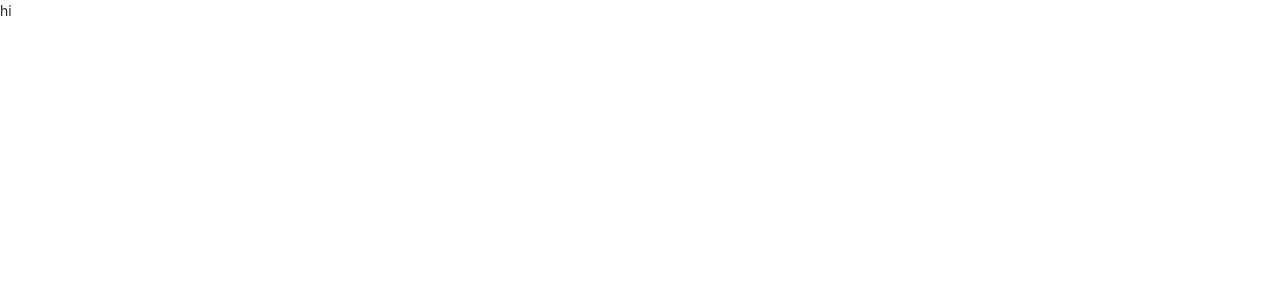
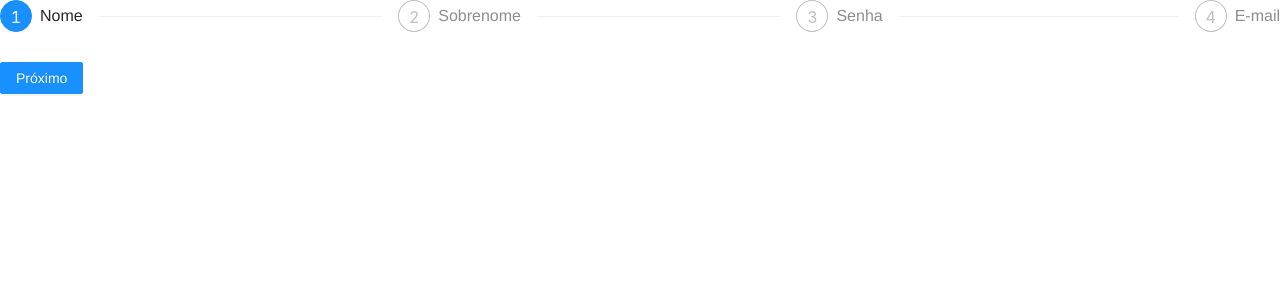
Before and after one commit to Deborarss/registration-page, a React (Create React App) app: page / in a window 1280 px wide. Shown: the top 300 px of the page. Built offline with nearby package versions, Linux system fonts and the light colour scheme.

Commit message:
Implement registration steps

```diff
--- a/package.json
+++ b/package.json
@@ -9,7 +9,9 @@
     "antd": "^4.6.5",
     "react": "^16.13.1",
     "react-dom": "^16.13.1",
-    "react-scripts": "3.4.3"
+    "react-scripts": "3.4.3",
+    "sanitize.css": "^12.0.1",
+    "styled-components": "^5.2.0"
   },
   "scripts": {
     "start": "react-scripts start",
--- a/src/App.js
+++ b/src/App.js
@@ -1,8 +1,16 @@
 import React from "react";
-import "antd/dist/antd.less";
+import "antd/dist/antd.css";
+import "sanitize.css/sanitize.css";
+import GlobalStyle from "./global-styles";
+import RegistrationSteps from "./components/RegistrationSteps";
 
 const App = () => {
-  return <div>hi</div>;
+  return (
+    <>
+      <RegistrationSteps />
+      <GlobalStyle />
+    </>
+  );
 };
 
 export default App;
--- /dev/null
+++ b/src/components/RegistrationSteps/index.js
@@ -0,0 +1,66 @@
+import React from "react";
+import { Steps, Button, message } from "antd";
+
+const { Step } = Steps;
+
+const steps = [
+  {
+    title: "Nome",
+  },
+  {
+    title: "Sobrenome",
+  },
+  {
+    title: "Senha",
+  },
+  {
+    title: "E-mail",
+  },
+];
+
+const RegistrationSteps = () => {
+  const [currentStep, setCurrentStep] = React.useState(0);
+
+  const success = () => {
+    message.success("Processo finalizado com sucesso!");
+  };
+
+  return (
+    <>
+      <Steps current={currentStep}>
+        {steps.map((step) => (
+          <Step key={step.title} title={step.title} />
+        ))}
+      </Steps>
+
+      <div style={{ marginTop: "30px" }}>
+        {currentStep > 0 ? (
+          <Button
+            type="primary"
+            style={{ marginRight: "10px" }}
+            onClick={() => setCurrentStep(currentStep - 1)}
+          >
+            Voltar
+          </Button>
+        ) : (
+          ""
+        )}
+
+        {currentStep < steps.length - 1 ? (
+          <Button
+            type="primary"
+            onClick={() => setCurrentStep(currentStep + 1)}
+          >
+            Próximo
+          </Button>
+        ) : (
+          <Button type="primary" onClick={success}>
+            Finalizar
+          </Button>
+        )}
+      </div>
+    </>
+  );
+};
+
+export default RegistrationSteps;
--- /dev/null
+++ b/src/global-styles.js
@@ -0,0 +1,31 @@
+import { createGlobalStyle } from "styled-components";
+
+const GlobalStyle = createGlobalStyle`
+  html,
+  body {
+    height: 100%;
+    width: 100%;
+  }
+
+  body {
+    font-family: 'Helvetica Neue', Helvetica, Arial, sans-serif;
+  }
+
+  #root {
+    min-height: 100%;
+    min-width: 100%;
+  }
+
+  p,
+  label {
+    font-family: Georgia, Times, 'Times New Roman', serif;
+    line-height: 1.5em;
+  }
+
+  input, select {
+    font-family: inherit;
+    font-size: inherit;
+  }
+`;
+
+export default GlobalStyle;
```
Also changed, not shown: 1 other file (tests, documents, lock files or other folders).
